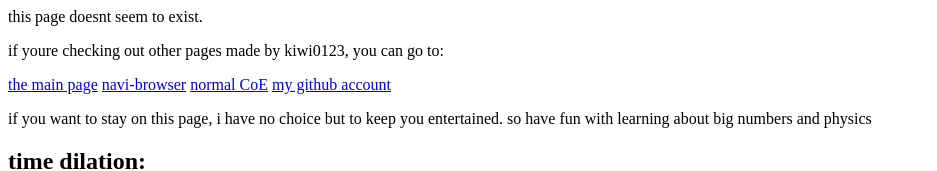
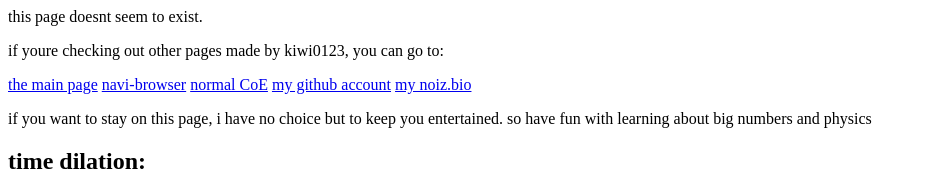
Before and after one commit to kiwi0123/coe-prosec, a plain HTML site: page 404.html in a window 1280 px wide. Shown: the top 171 px of the page, without its empty margins (0-937 px from the left). Drawn offline with Linux system fonts and the light colour scheme.

Commit message:
Add link to noiz.bio in 404.html

```diff
--- a/404.html
+++ b/404.html
@@ -10,6 +10,7 @@
       <a href="https://github.com/kiwi0123/navi-browser">navi-browser</a>
       <a href="https://kiwi0123.github.io/citizenofearth">normal CoE</a>
       <a href="https://github.com/kiwi0123">my github account</a>
+      <a href="https::/noiz.bio/kiwihtml">my noiz.bio</a>
       <p>if you want to stay on this page, i have no choice but to keep you entertained. so have fun with learning about big numbers and physics</p>
       <h2>time dilation:</h2>
       <p>time dilation is a thing in physics, specifically relativity, that says the faster you move through space, the slower you move through time.</p>
```
